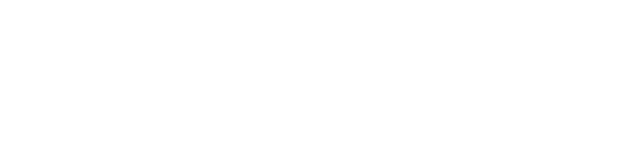
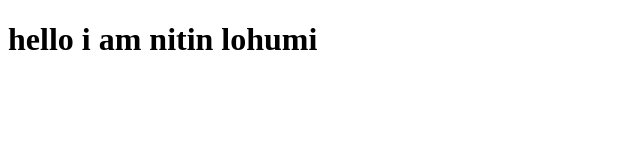
Before and after one commit to Nitin-lohumi/git, a plain HTML site: page index.html in a window 1280 px wide. Shown: the whole page, without its empty margins (0-640 px from the left). Drawn offline with Linux system fonts and the light colour scheme.

Commit message:
add a new h1 tag

```diff
--- a/index.html
+++ b/index.html
@@ -6,6 +6,8 @@
     <title>Document</title>
 </head>
 <body>
-
+    <h1>
+        hello i am nitin lohumi
+    </h1>
 </body>
 </html>
```
